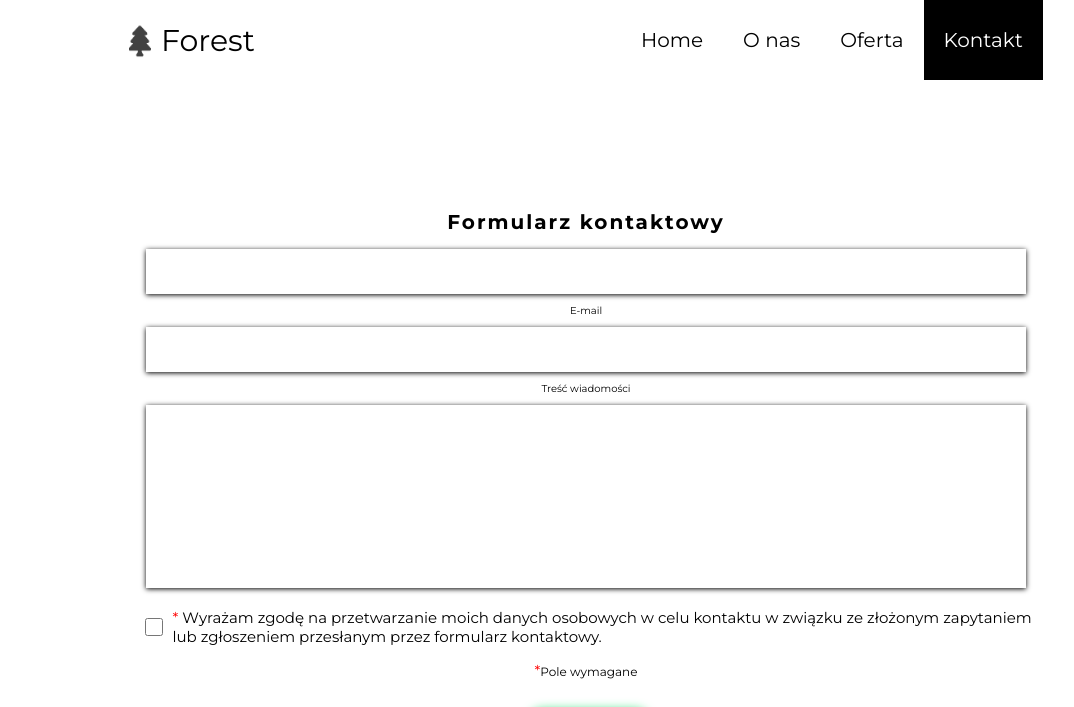
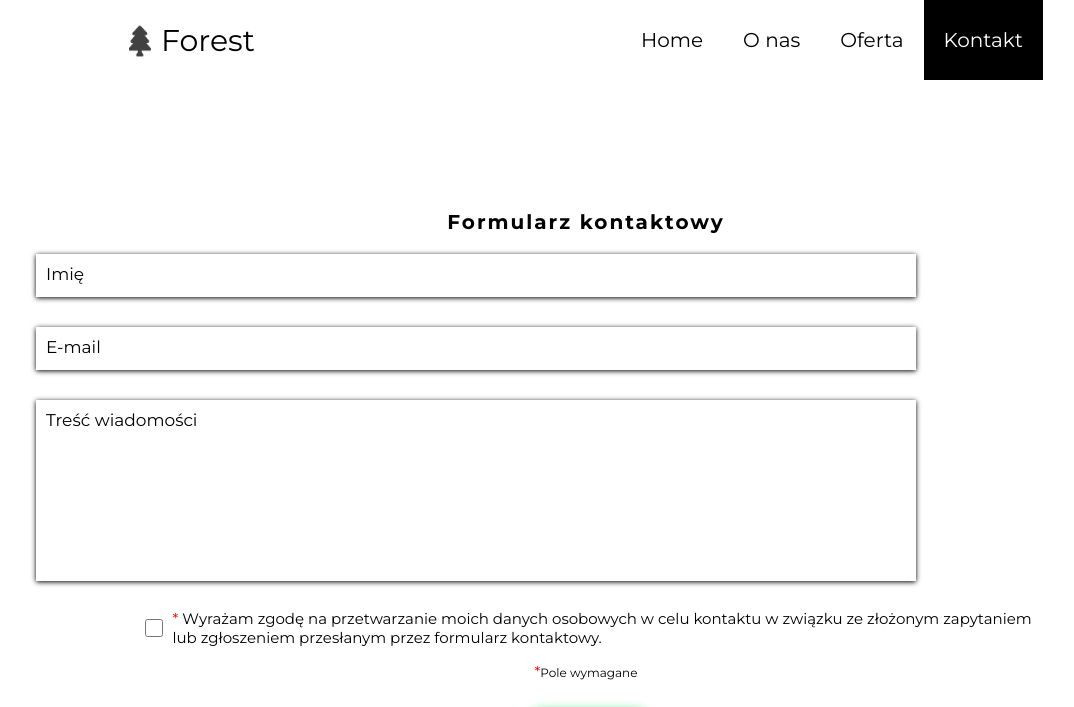
Before and after one commit to TiJun/ForestGroup, a website: page contact.html in a window 1280 px wide. Shown: the top 707 px of the page, without its empty margins (54-1128 px from the left). Drawn offline with nearby package versions, Linux system fonts and the light colour scheme.

Commit message:
Added dynamic labels in contact form inputs

```diff
--- a/contact.html
+++ b/contact.html
@@ -44,17 +44,23 @@
     </ul>
 </nav>
     <div class="wrapper">
-        <form id="contact" class="contact">
+        <form action="" id="contact" class="contact">
             <div class="contact__container">
                 <p class="contact__heading">Formularz kontaktowy</p>
-                <input type="text" id="name-input" class="contact__input">
+                <div class="contact__input-container">
+                    <label for="name-input" class="contact__label">Imię</label>
+                    <input type="text" id="name-input" class="contact__input">
+                </div>
                 <p id="name-error" class="contact__error"></p>
-                <label for="email" class="contact__label">E-mail</label>
-                <input type="text"id="email-input" class="contact__input">
+                <div class="contact__input-container">
+                    <label for="email-input" class="contact__label">E-mail</label>
+                    <input type="text" id="email-input" class="contact__input">
+                </div>
                 <p id="email-error" class="contact__error"></p>
-                <label for="message" class="contact__label">Treść wiadomości</label>
-                <textarea class="contact__input" id="text-input" name="" id="" cols="21"
-                    rows="7"></textarea>
+                <div class="contact__input-container">
+                    <label for="text-input" class="contact__label">Treść wiadomości</label>
+                    <textarea class="contact__input" id="text-input" name="" id="" cols="21" rows="7"></textarea>
+                </div>
                 <p id="text-error" class="contact__error"></p>
                 <div class="contact__checkbox-container">
                     <input class="contact__checkbox" type="checkbox" name="" id="">
--- a/src/js/script.js
+++ b/src/js/script.js
@@ -13,6 +13,7 @@ const checkboxError = document.querySelector('#checkbox-error')
 const allInputs = document.querySelectorAll('.contact__input')
 const date = document.querySelector('.footer__year')
 const desktopNavList = document.querySelectorAll('.nav-desktop-list-item')
+const allLabels = document.querySelectorAll('.contact__label')
 const handleNav = () => {
 	burgerBtn.classList.toggle('is-active')
 	navMobile.classList.toggle('mobile-active')
@@ -299,3 +300,12 @@ burgerBtn.addEventListener('click', handleNav)
 feather.replace()
 window.addEventListener('scroll', scrollSpy)
 document.addEventListener('DOMContentLoaded', scrollSpy)
+nameInput.addEventListener('click', () => {
+	allLabels[0].classList.add('fade-up')
+})
+emailInput.addEventListener('click', () => {
+	allLabels[1].classList.add('fade-up')
+})
+textInput.addEventListener('click', () => {
+	allLabels[2].classList.add('fade-up')
+})
--- a/src/sass/style.scss
+++ b/src/sass/style.scss
@@ -515,14 +515,35 @@ body {
 		margin: 0.5rem 0;
 		text-align: center;
 	}
+	&__input-container {
+		position: relative;
+		width: 100%;
+		padding: 0.5rem 0;
+	}
+	.fade-up {
+		margin: -0.3rem 1rem;
+	}
+	&__label {
+		background-color: white;
+		font-size: 1.7rem;
+		position: absolute;
+		left: 0;
+		z-index: 1;
+		margin: 2rem 1rem;
+		transition: margin .3s;
+	}
 	&__input {
+		position: relative;
 		box-shadow: 0px 1px 5px 0 rgb(0, 0, 0);
-		border: 1px solid transparent;
+		border: 0 solid transparent;
 		font-size: 2rem;
 		margin: 1rem 0;
 		padding: 1rem;
 		width: 100%;
 		resize: none;
+	}
+	&__input:focus {
+		outline: none;
 	}
 	&__checkbox {
 		border: 1px solid transparent;
```
Also changed, not shown: dist/css/style.min.css, dist/js/script.min.js, 1 other file.
